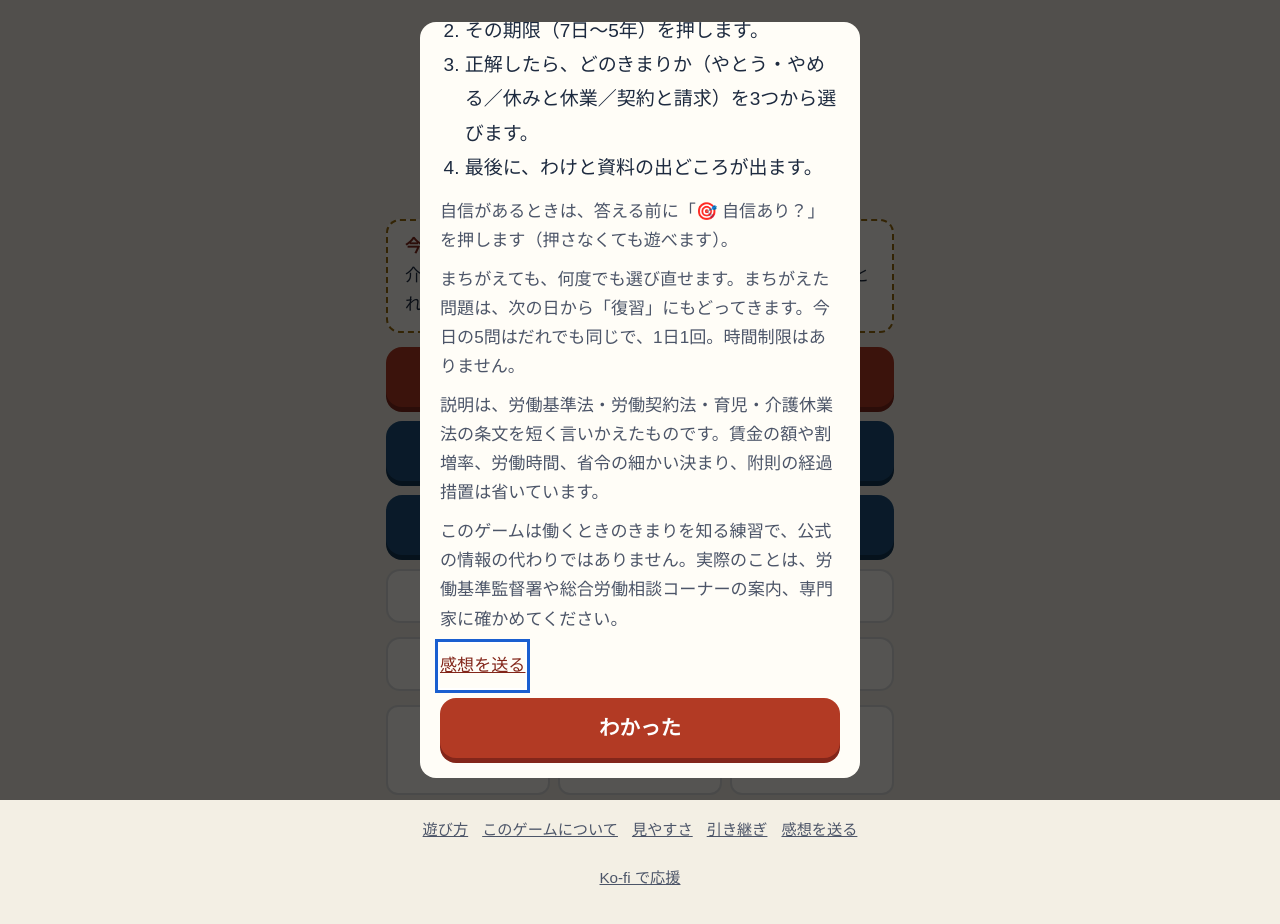
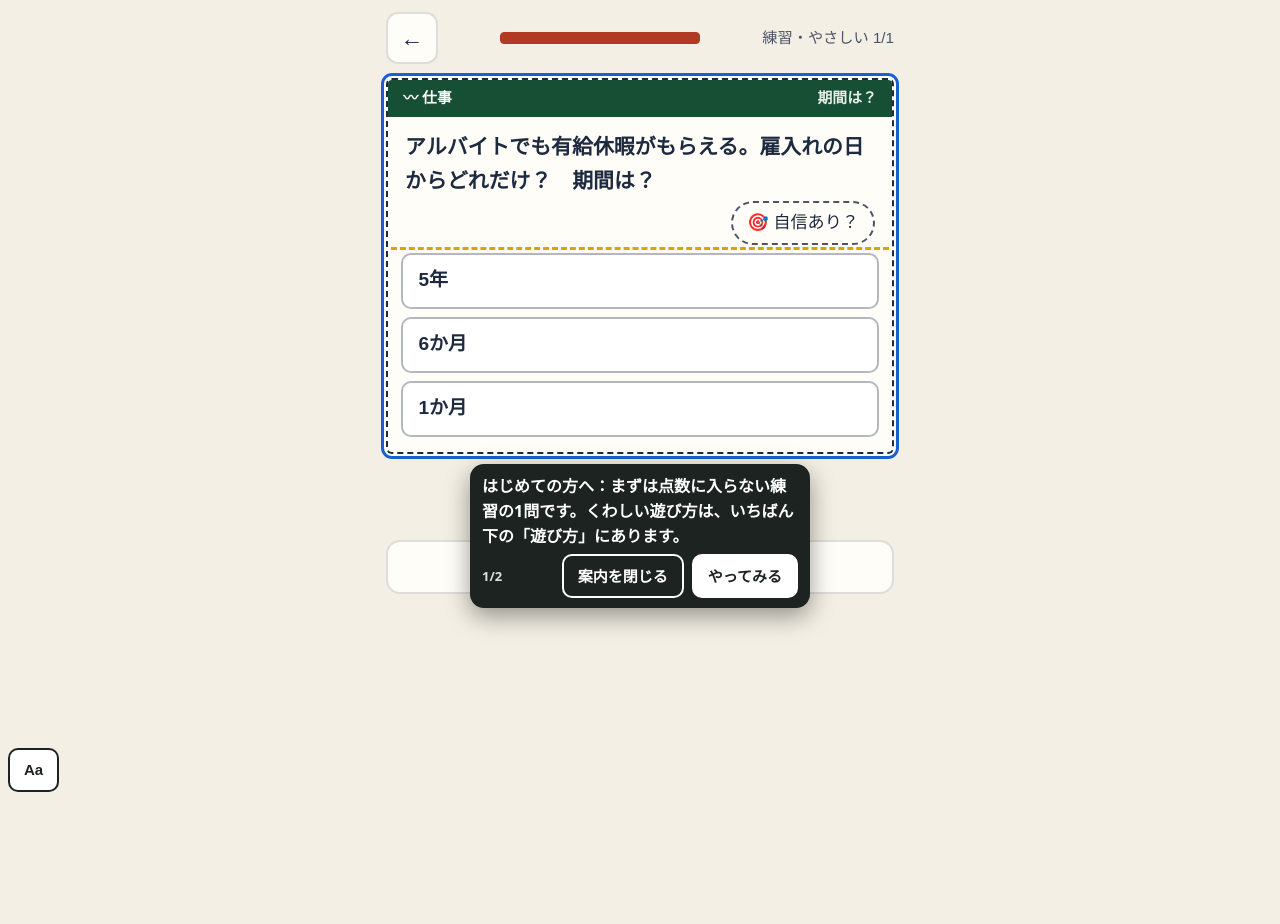
Before and after one commit to satou-aaaaa/hataraku-kigen, a plain HTML site: page index.html in a window 1280 px wide. After the commit the page ends 800 px from the top, so only its background shows below. Drawn offline with Linux system fonts and the light colour scheme; a web font is replaced by a local one.

Commit message:
ひな形の共通部品を写す（shared-workflows 67f7985） (#6)
Co-authored-by: template-sync <41898283+github-actions[bot]@users.noreply.github.com>

```diff
--- a/index.html
+++ b/index.html
@@ -463,7 +463,8 @@ html.a11y-say body{padding-bottom:calc(64px + env(safe-area-inset-bottom,0px))!i
 //      （incidents/2026-11-21-hand-copied-helpers-drift.md）。
 //      あわせて、はじめて遊ぶ人への案内（吹き出し Core.coach）を足した。長い「遊び方」の窓の代わりに、練習の1問を遊びながら
 //      その場で一言ずつ教える（NN/g「Mobile Instructional Overlays」・Andersen ほか CHI 2012「The Impact of Tutorials on Games of Varying Complexity」）。
-//   3: 2026-11-22 吹き出しを出しているあいだ 0.4 秒ごとに場所を測り直す（古い場所に残って押す所を隠すことがあった）。ボタンの字を「案内を閉じる」に
+//   3: 2026-11-22 吹き出しを出しているあいだ 0.4 秒ごとに場所を測り直す（古い場所に残って押す所を隠すことがあった）。ボタンの字を「案内を閉じる」に。
+//      段の wait（その所が出るまで待つ）を足した。全ゲームの「はじめての練習」を sync-template の migrateFirstPlay が足すため
 //   2: 2026-11-22 感想フォームのゲーム名を、渡さなければ題（<title>）から入れる。sync-template が全ゲームを game-core に切り替える（migrateCore）ため
 // 決まり: 外へ通信しない。ゲームの関数の名前（toast・buzz など）は上書きしない（Core.toast などで呼ぶ）。
 (function () {
@@ -549,6 +550,7 @@ html.a11y-say body{padding-bottom:calc(64px + env(safe-area-inset-bottom,0px))!i
   //   sel   …… 吹き出しを付ける所。まだ画面に無いあいだは待つ（ゲームが画面を作り直しても付け直す）
   //   until …… その所が画面に出たら次へ進む（答えた・正解した など）。無ければ sel を押したら次へ
   //   button …… 押すと次へ進むボタンの字（読むだけの吹き出し）
+  //   wait  …… その所が画面に出るまで、この吹き出しは出さずに待つ（答えたあとにだけ「次へ」を指す など）
   //   pos   …… "below"（既定）か "above"。その側に場所が無ければ、ページを少し動かして場所を空ける（読む所を隠さないため）
   // 吹き出しは押す所を隠さない（上か下の空いたほうに出す）。「案内を閉じる」と Esc でいつでもやめられる。
   const coach = (() => {
@@ -583,7 +585,7 @@ html.a11y-say body{padding-bottom:calc(64px + env(safe-area-inset-bottom,0px))!i
       while (steps && i < steps.length && steps[i].until && find(steps[i].until)) i++;
       if (!steps) return;
       if (i >= steps.length) return stop(true);
-      const st = steps[i], el = find(st.sel);
+      const st = steps[i], el = st.wait && !find(st.wait) ? null : find(st.sel);
       if (!el) { box.hidden = true; mark(null); return; }
       box.hidden = false; mark(el);
       const fresh = shown !== i;
@@ -940,7 +942,7 @@ function home() {
   $("go-cal").onclick = () => cal();
   $("go-ach").onclick = achView;
   bindFooter();
-  if (!s.tut) openHow();
+  if (!s.tut) firstPlay();
 }
 function practiceMenu() {
   app.innerHTML = `<header><button class="icon" id="back" aria-label="もどる">←</button><h1>練習<small>今日の記録には入りません（はたらく帳には載ります）</small></h1></header>
@@ -951,6 +953,27 @@ function practiceMenu() {
   document.querySelectorAll(".lv button").forEach((b) => (b.onclick = () => startRun("p", +b.dataset.t)));
   bindFooter(); toTop();
 }
+// first-play:begin（shared-workflows の scripts/sync-template.mjs が足した。直すときはひな形を直す）
+// はじめての人：長い「遊び方」の窓を出さず、点数に入らない練習の1問を遊びながら、吹き出しで一言ずつ教える（game-core の Core.coach）。
+// 「見た」は始めたその場で残す（途中でやめても、次からはふつうに始まる。くわしい遊び方はいつでもいちばん下の「遊び方」から）
+const FIRST_STEPS = [
+  { sel: "#choices", button: "やってみる", text: "はじめての方へ：まずは点数に入らない練習の1問です。くわしい遊び方は、いちばん下の「遊び方」にあります。" },
+  { sel: "#next", wait: ".verdict", text: "できました。わけを読んだら、ここを押して進みます。" },
+];
+function firstPlay() {
+  save((s) => { s.tut = true; });
+  // 練習の入り口を開いて、いちばん上（いちばんやさしい）を押す。無ければ前の形（遊び方の窓）にもどす
+  practiceMenu();
+  const b = document.querySelector(".lv button");
+  if (!window.Core || !Core.coach || !b) { home(); return openHow(); }
+  b.click();
+  // 練習は1問だけにする（数を減らしてから描き直す）
+  save((s) => { const r = s.runs && s.runs.p; if (r && Array.isArray(r.list)) r.list = r.list.slice(0, 1); });
+  play();
+  // 案内を閉じた（Esc も）ら、1問の練習の途中経過を残さずにホームへ（ふだんの練習の「続きから」を出さない）
+  Core.coach.start(FIRST_STEPS, { home, onEnd: (done) => { if (done === false) { save((s) => { const r = s.runs && s.runs.p; if (r && !(r.res || []).length) delete s.runs.p; }); home(); } } });
+}
+// first-play:end
 function startRun(mode, opt) {
   const k = todayKey(); let ng = false;
   save((s) => {
```
Also changed, not shown: qa/run.mjs (+6 -5 lines).
